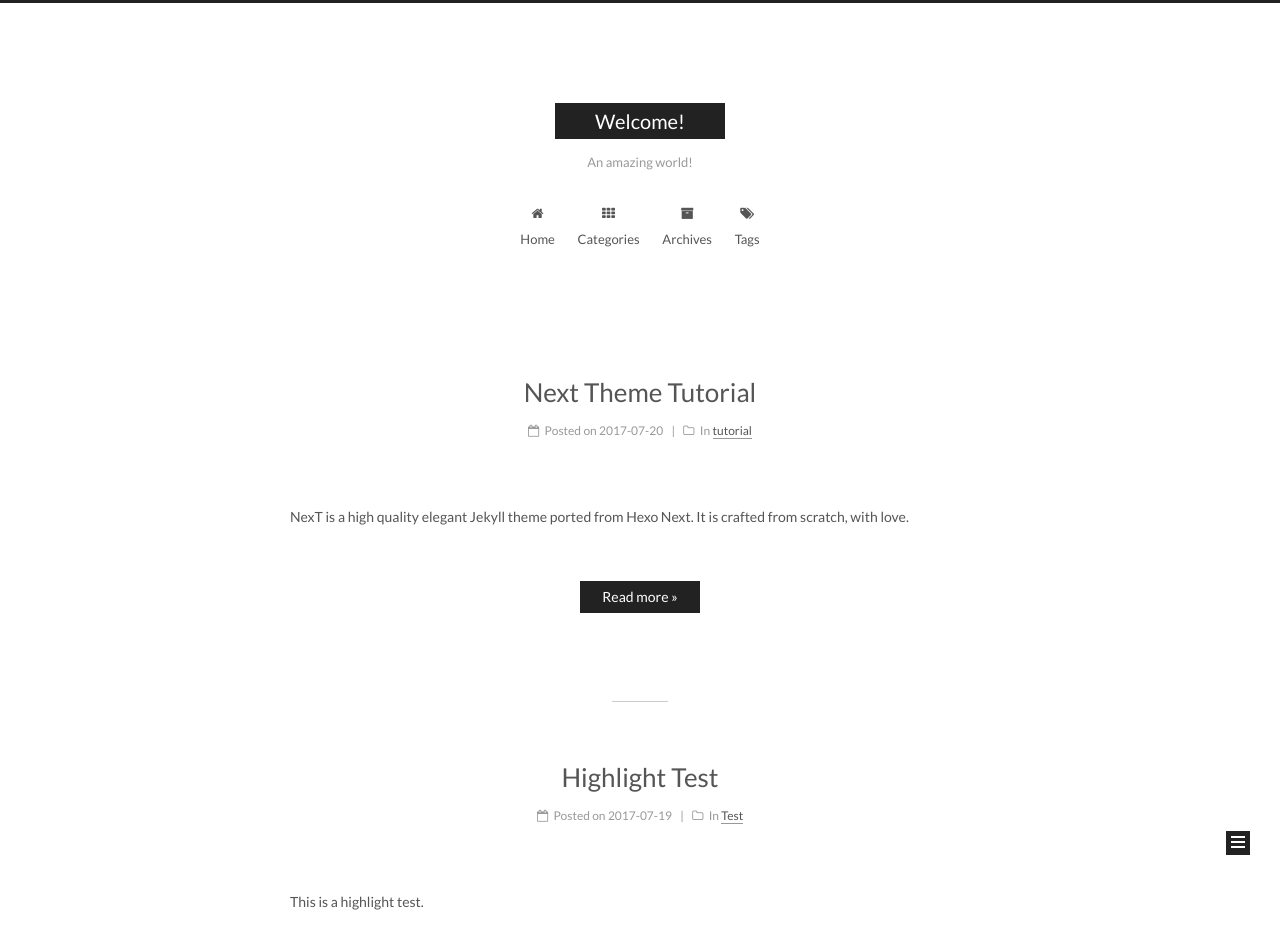
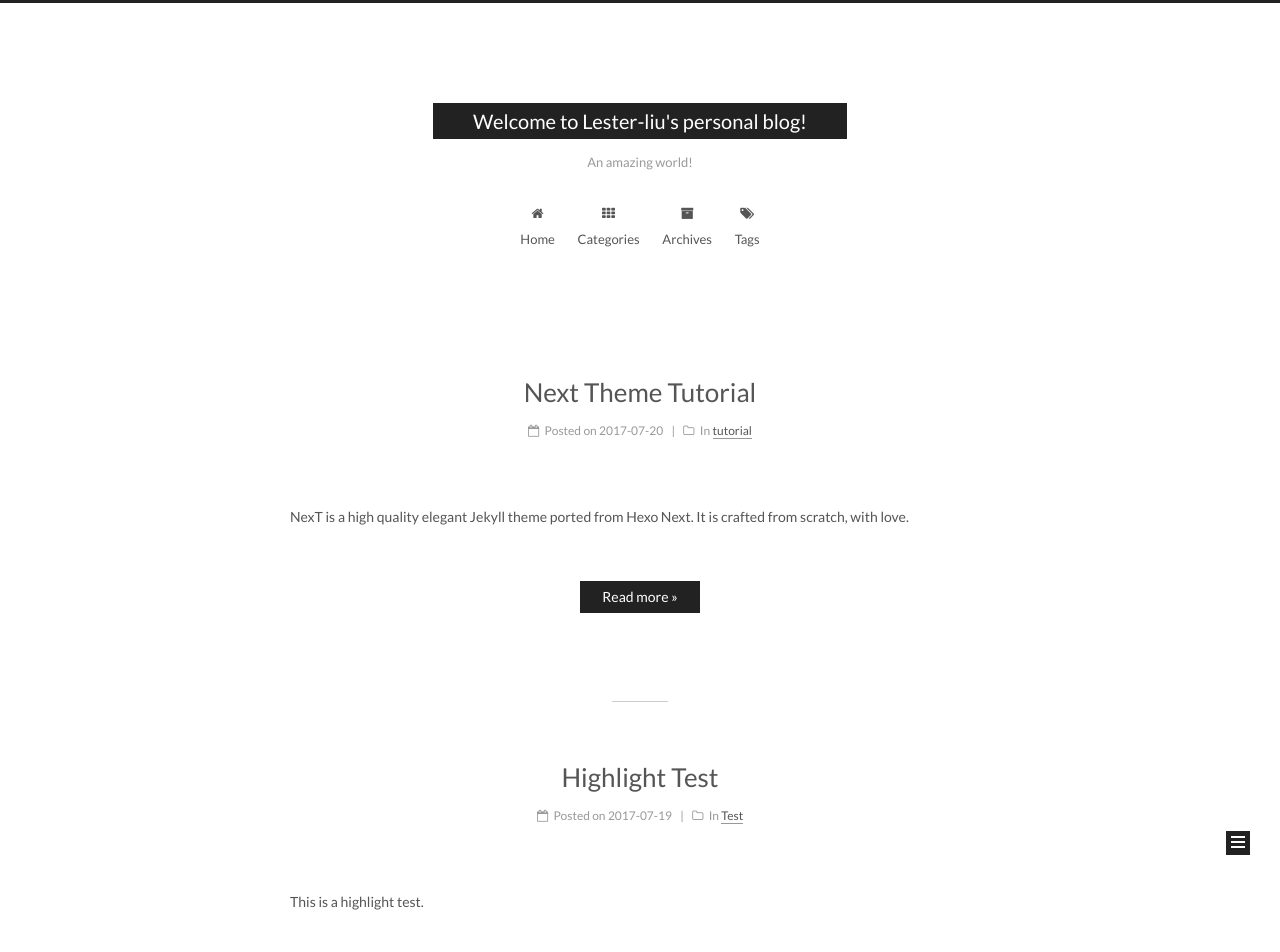
Before and after one commit to Lester-liu/Lester-liu.github.io, a Jekyll site: the page built from index.html, in a window 1280 px wide. Shown: the top 952 px of the page. Built offline with Jekyll 4.4.1, drawn with Linux system fonts in a browser that asks for light colours; emoji names are drawn with the system emoji font; the list of posts is cut into pages by our own code.

Commit message:
Update _config.yml

```diff
--- a/_config.yml
+++ b/_config.yml
@@ -4,7 +4,7 @@
 # ---------------------------------------------------------------
 
 # Site
-title: Welcome!
+title: Welcome to Lester-liu's personal blog!
 subtitle: An amazing world!
 description: Every little helps!
 author: Lester-liu
```
